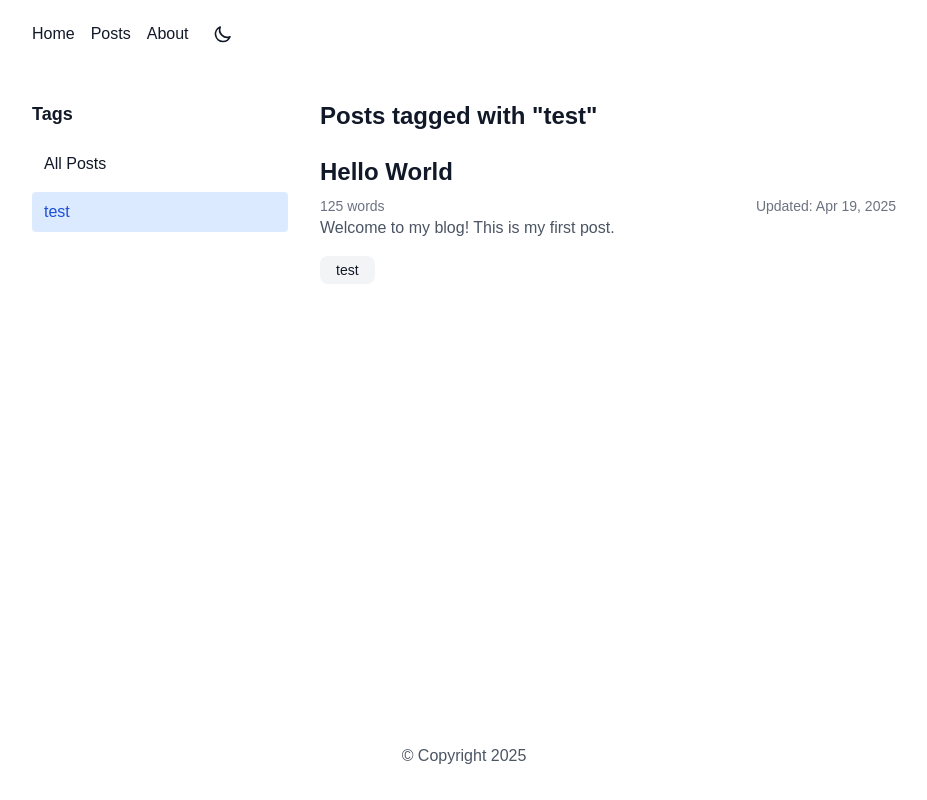
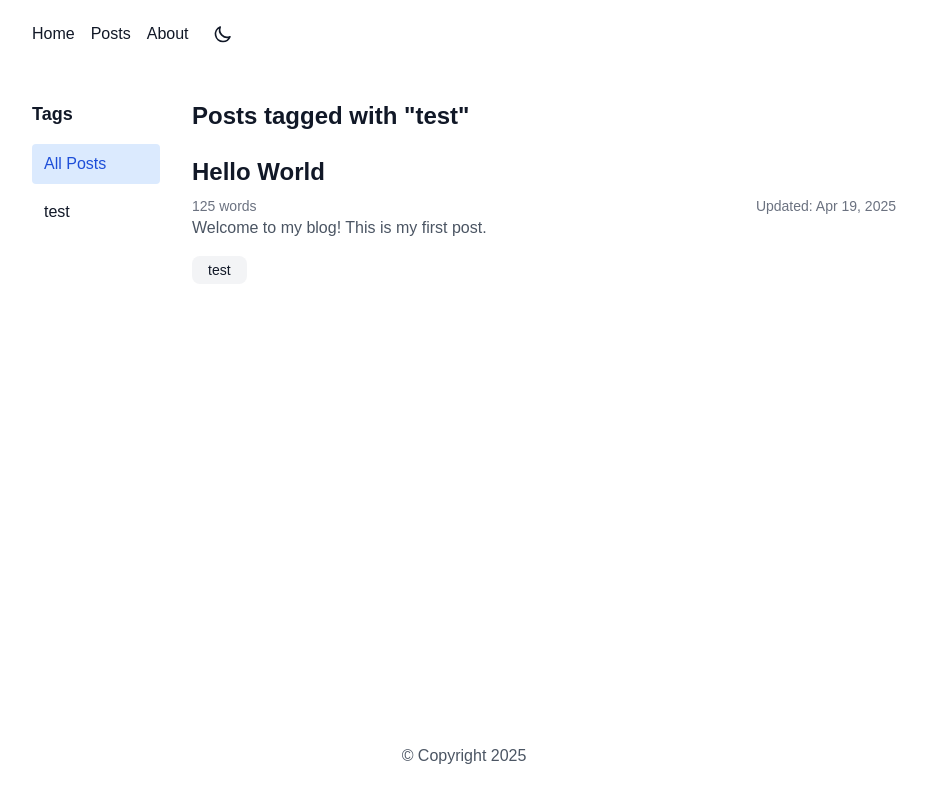
Before and after one commit to mioco/blog, a Next.js app: page /posts/test in a window 1280 px wide. Shown: the whole page, without its empty margins (176-1103 px from the left). Built offline with nearby package versions, Linux system fonts and the light colour scheme.

Commit message:
update tags

```diff
--- a/src/app/posts/[tag]/page.tsx
+++ b/src/app/posts/[tag]/page.tsx
@@ -3,6 +3,7 @@ import PostCard from '@/components/PostCard';
 import Layout from '@/components/Layout';
 import Link from 'next/link';
 import { notFound } from 'next/navigation';
+import { TagsAside } from '@/components/TagsAside';
 
 export function generateStaticParams() {
   return getAllTags().map(tag => ({ tag }));
@@ -25,30 +26,7 @@ export default function TagPage({
   return (
     <Layout>
       <div className="flex gap-8">
-        <aside className="w-64">
-          <h3 className="text-lg font-semibold mb-4">Tags</h3>
-          <div className="space-y-2">
-            <Link
-              href="/posts"
-              className="block px-3 py-2 rounded hover:bg-gray-100"
-            >
-              All Posts
-            </Link>
-            {allTags.map((tag) => (
-              <Link
-                key={tag}
-                href={`/posts/${tag}`}
-                className={`block px-3 py-2 rounded ${
-                  params.tag === tag
-                    ? 'bg-blue-100 text-blue-700'
-                    : 'hover:bg-gray-100'
-                }`}
-              >
-                {tag}
-              </Link>
-            ))}
-          </div>
-        </aside>
+        <TagsAside allTags={allTags} />
 
         <div className="flex-1">
           <h2 className="text-2xl font-bold mb-6">
--- a/src/app/posts/page.tsx
+++ b/src/app/posts/page.tsx
@@ -2,6 +2,7 @@ import { getAllPostsMetadata, getAllTags } from '@/lib/markdown';
 import PostCard from '@/components/PostCard';
 import Layout from '@/components/Layout';
 import Link from 'next/link';
+import { TagsAside } from '@/components/TagsAside';
 
 export function generateStaticParams() {
   return getAllTags().map(tag => ({ tag }));
@@ -23,34 +24,7 @@ export default function PostsPage({
   return (
     <Layout>
       <div className="flex gap-8">
-        <aside className="w-64">
-          <h3 className="text-lg font-semibold mb-4">Tags</h3>
-          <div className="space-y-2">
-            <Link
-              href="/posts"
-              className={`block px-3 py-2 rounded ${
-                !selectedTag
-                  ? 'bg-blue-100 text-blue-700'
-                  : 'hover:bg-gray-100'
-              }`}
-            >
-              All Posts
-            </Link>
-            {allTags.map((tag) => (
-              <Link
-                key={tag}
-                href={`/posts/${tag}`}
-                className={`block px-3 py-2 rounded ${
-                  selectedTag === tag
-                    ? 'bg-blue-100 text-blue-700'
-                    : 'hover:bg-gray-100'
-                }`}
-              >
-                {tag}
-              </Link>
-            ))}
-          </div>
-        </aside>
+        <TagsAside selectedTag={selectedTag} allTags={allTags} />
 
         <div className="flex-1">
           <h2 className="text-2xl font-bold mb-6">
--- /dev/null
+++ b/src/components/TagsAside.tsx
@@ -0,0 +1,37 @@
+import Link from 'next/link';
+
+export const TagsAside = ({ selectedTag, allTags }: {
+    selectedTag?: string;
+    allTags: string[];
+}) => {
+    return (
+        <aside className="w-32">
+          <h3 className="text-lg font-semibold mb-4">Tags</h3>
+          <div className="space-y-2">
+            <Link
+              href="/posts"
+              className={`block px-3 py-2 rounded ${
+                !selectedTag
+                  ? 'bg-blue-100 text-blue-700'
+                  : 'hover:bg-gray-100'
+              }`}
+            >
+              All Posts
+            </Link>
+            {allTags.map((tag) => (
+              <Link
+                key={tag}
+                href={`/posts/${tag}`}
+                className={`block px-3 py-2 rounded ${
+                  selectedTag === tag
+                    ? 'bg-blue-100 text-blue-700'
+                    : 'hover:bg-gray-100'
+                }`}
+              >
+                {tag}
+              </Link>
+            ))}
+          </div>
+        </aside>
+    )
+}
```
